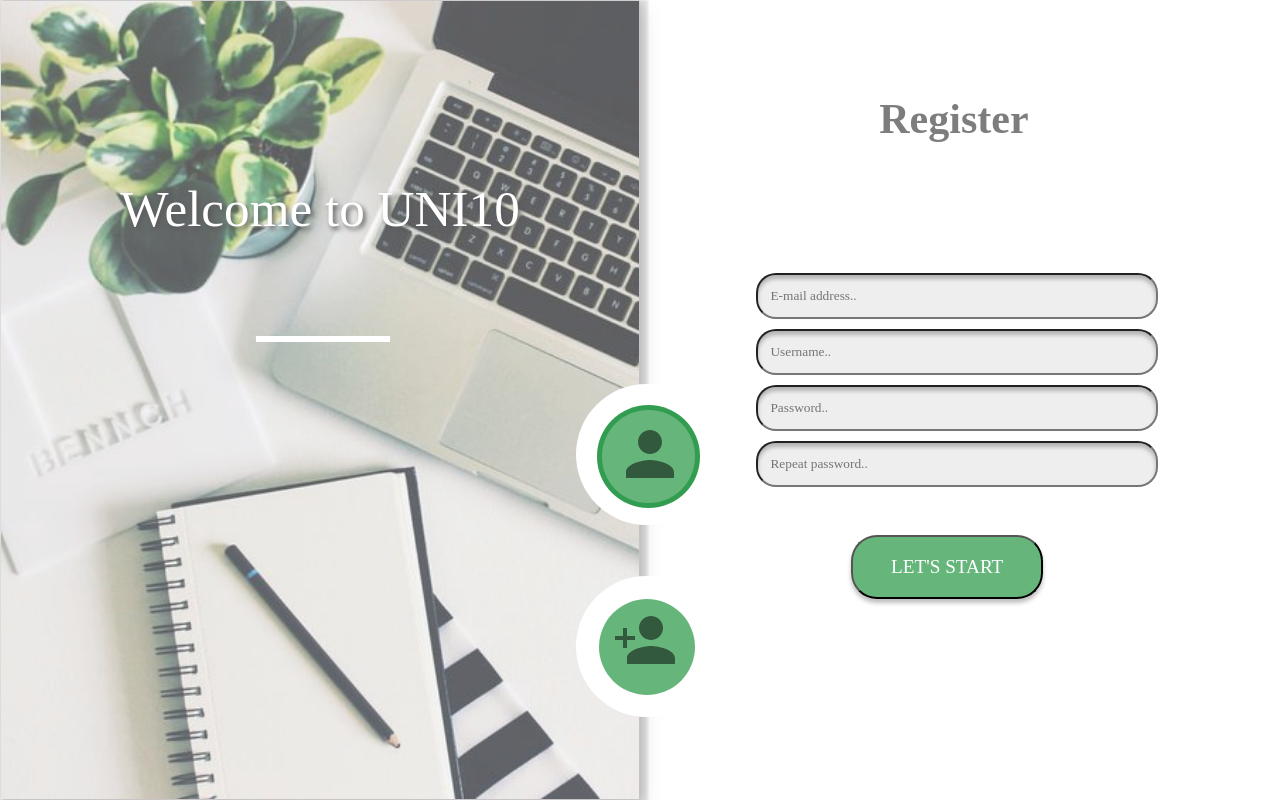
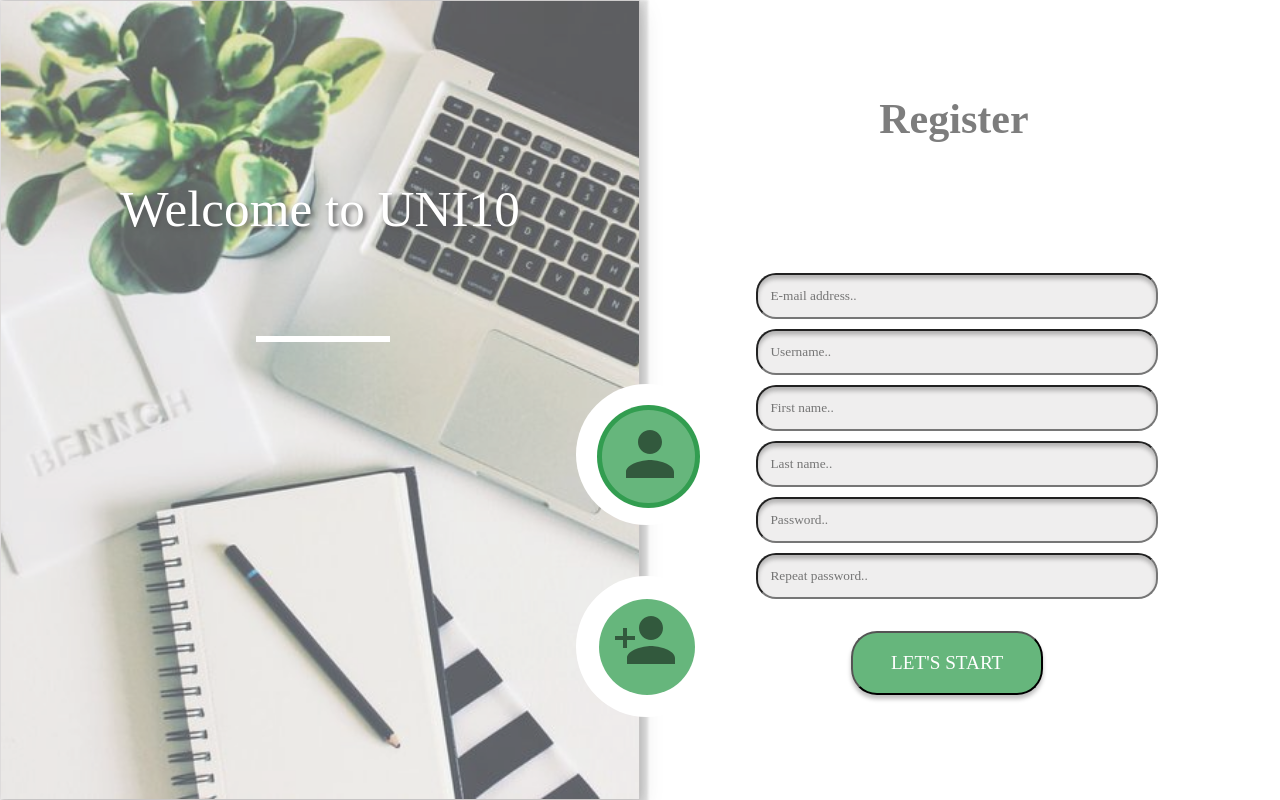
Before and after one commit to UNI10-Team/frontend, a React (Create React App) app: page /register in a window 1280 px wide. Built offline with nearby package versions, Linux system fonts and the light colour scheme.

Commit message:
Register

```diff
--- a/src/components/register/Register.css
+++ b/src/components/register/Register.css
@@ -134,11 +134,43 @@
     padding-left: 1vw;
 }
 
+.fname-input{
+    position: absolute;
+    left: 18.07%;
+    right: 6.72%;
+    top: 48.08%;
+    bottom: 60.64%;
+    height: 5%;
+    width: 60%;
+    font-family: Adamina, serif;
+
+    background: rgba(206, 202, 202, 0.33);
+    box-shadow: inset 0 4px 4px rgba(0, 0, 0, 0.25);
+    border-radius: 20px;
+    padding-left: 1vw;
+}
+
+.lname-input{
+    position: absolute;
+    left: 18.07%;
+    right: 6.72%;
+    top: 55.08%;
+    bottom: 60.64%;
+    height: 5%;
+    width: 60%;
+    font-family: Adamina, serif;
+
+    background: rgba(206, 202, 202, 0.33);
+    box-shadow: inset 0 4px 4px rgba(0, 0, 0, 0.25);
+    border-radius: 20px;
+    padding-left: 1vw;
+}
+
 .password-input{
     position: absolute;
     left: 18.07%;
     right: 6.72%;
-    top: 48.08%;
+    top: 62.08%;
     bottom: 60.64%;
     height: 5%;
     width: 60%;
@@ -153,7 +185,7 @@
     position: absolute;
     left: 18.07%;
     right: 6.72%;
-    top: 55.08%;
+    top: 69.08%;
     bottom: 60.64%;
     height: 5%;
     width: 60%;
@@ -184,7 +216,7 @@
     position: absolute;
     left: 33%;
     right: 6.72%;
-    top: 66.83%;
+    top: 78.83%;
     bottom: 41.21%;
     height: 8%;
     width: 30%;
--- a/src/components/register/Register.tsx
+++ b/src/components/register/Register.tsx
@@ -10,6 +10,12 @@ export interface registerProperties {
 
 
 export interface registerState {
+    email: string;
+    username: string;
+    first_name: string;
+    last_name: string;
+    password: string;
+    repeat_password: string;
 }
 
 
@@ -43,13 +49,19 @@ export default class Register extends Component<registerProperties, registerStat
                         <text className={"login-text"}>{messages.REGISTER}</text>
                         <input type="email" id="email" name="email" placeholder="E-mail address.."
                                className={"email-input"}/>
-                        <input type="text" id="fname" name="firstname" placeholder="Username.."
+                        <input type="text" id="uname" name="username" placeholder="Username.."
                                className={"username-input"}/>
+                        <input type="text" id="fname" name="firstname" placeholder="First name.."
+                               className={"fname-input"}/>
+                        <input type="text" id="lname" name="lastname" placeholder="Last name.."
+                               className={"lname-input"}/>
                         <input type="password" id="pass" name="password" placeholder="Password.."
                                className={"password-input"}/>
                         <input type="rpassword" id="rpass" name="password" placeholder="Repeat password.."
                                className={"repeat-password-input"}/>
-                        <button className={"lets-start-button"}>
+                        <button className={"lets-start-button"} onClick={()=>{
+                            const {email, username, first_name, last_name, password, repeat_password } = this.state;
+                        }}>
                             <div className={"lets-start-text"}>{messages.LET_S_START}</div>
                         </button>
                     </form>
--- /dev/null
+++ b/src/interfaces/UserForRegister.ts
@@ -0,0 +1,8 @@
+export default interface UserForPasswordUpdate{
+    id:number;
+    username: string;
+    email: string;
+    firstName: string;
+    lastName: string;
+    password: string;
+}
--- a/src/services/UserService.ts
+++ b/src/services/UserService.ts
@@ -3,6 +3,8 @@ import * as endpoints from "../paths";
 import {AuthenticationResponse, AuthenticationRequest} from "../interfaces/authentication"
 import User from "../interfaces/user";
 import UserForPasswordUpdate from "../interfaces/userForPasswordUpdate";
+import UserForRegister from "../interfaces/UserForRegister";
+
 
 export default class UserService {
 
@@ -11,6 +13,10 @@ export default class UserService {
 
     authenticate(request: AuthenticationRequest): Promise<AuthenticationResponse> {
         return this.restService.post(endpoints.authenticate, request);
+    }
+
+    register(user : UserForRegister) : Promise<User>{
+        return this.restService.post(`${endpoints.users}/${user.id}`, user)
     }
 
     getCurrentUser(): Promise<User> {
```
Also changed, not shown: src/interfaces/register.ts (added, +8 -0 lines).
